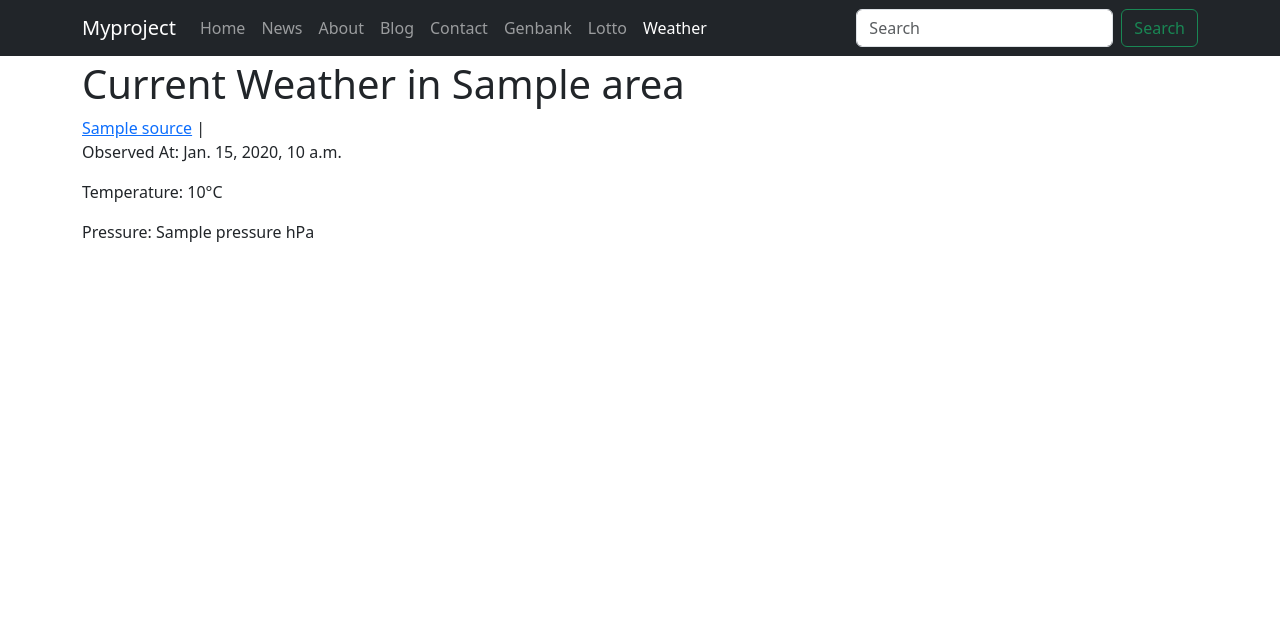
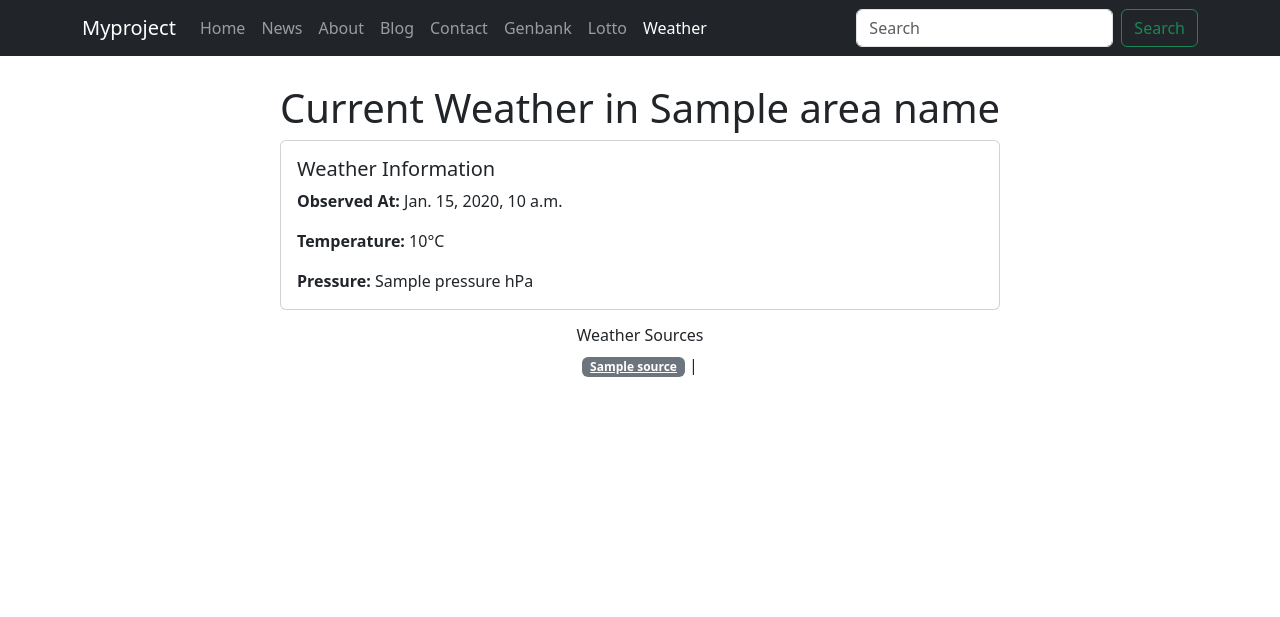
Before and after one commit to MieszkoCharchuta/django, a Django app: template weather/templates/weather/index.html in a window 1280 px wide. Shown: the top 617 px of the page. Run offline with Django 5.2, Linux system fonts and the light colour scheme; the template is opened without the code that fills it: most values are stand-ins (such as "Sample title", 1, 10 or a date in 2020).

Commit message:
Added the little bootstrap I get

```diff
--- a/weather/templates/weather/index.html
+++ b/weather/templates/weather/index.html
@@ -3,18 +3,32 @@
 {% block page_title %}Weather{% endblock %}
 {% block nav-link-weather %}active{% endblock %}
 
+{% block content %}
+<div class="container mt-4">
+    <h1 class="text-center">Current Weather in {{ area_name }}</h1>
 
-{% block content %}
-  <h1>Current Weather in {{ weather.area }}</h1>
-    {%  for source in sources %}
-        {% if source.id == active_source %}
-            {{ source.name }} |
-        {%  else %}
-            <a href="{%  url 'weather:index' source.id %}">{{ source.name }}</a> |
-        {% endif %}
-    {% endfor %}
-    <p>Observed At: {{ weather.observed_at }}</p>
-    <p>Temperature: {{ weather.temperature }}°C</p>
-    <p>Pressure: {{ weather.pressure }} hPa</p>
+    <div class="row justify-content-center">
+        <div class="col-md-8">
+            <div class="card">
+                <div class="card-body">
+                    <h5 class="card-title">Weather Information</h5>
+                    <p class="card-text"><strong>Observed At:</strong> {{ weather.observed_at }}</p>
+                    <p class="card-text"><strong>Temperature:</strong> {{ weather.temperature }}°C</p>
+                    <p class="card-text"><strong>Pressure:</strong> {{ weather.pressure }} hPa</p>
+                </div>
+            </div>
+        </div>
+    </div>
 
+    <div class="text-center mt-3">
+        <h6>Weather Sources</h6>
+        {% for source in sources %}
+            {% if source.id == active_source %}
+                <span class="badge bg-primary">{{ source.name }}</span> |
+            {% else %}
+                <a class="badge bg-secondary" href="{% url 'weather:index' source.id %}">{{ source.name }}</a> |
+            {% endif %}
+        {% endfor %}
+    </div>
+</div>
 {% endblock %}
--- a/weather/views.py
+++ b/weather/views.py
@@ -9,6 +9,8 @@ SOURCES = [
 	{'id': 'London', 'name': 'London'},
     {'id': 'Milan', 'name': 'Milan'},
     {'id': 'Berlin', 'name': 'Berlin'},
+    {'id': 'Paris', 'name': 'Paris'},
+    {'id': 'Madrid', 'name': 'Madrid'},
 ]
 
 def index_view(request, source='Poznan'):
```
